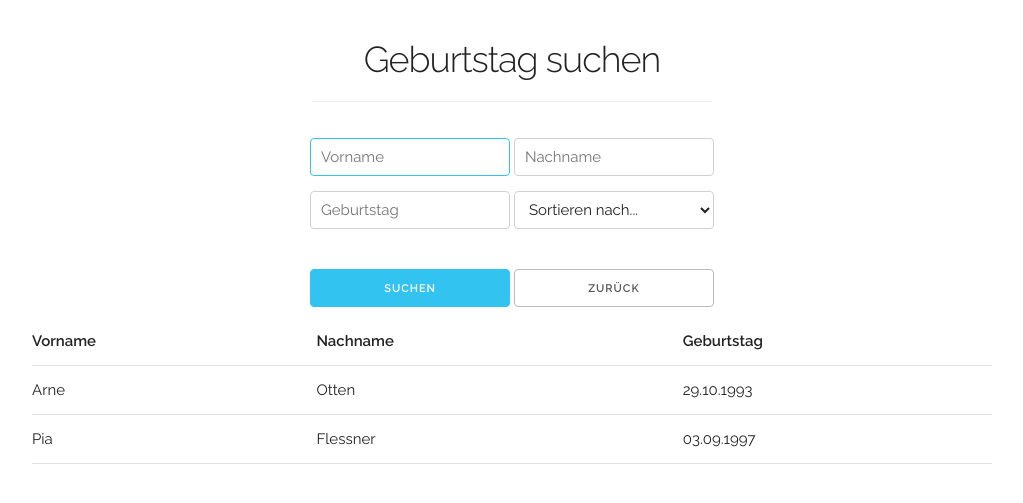
After one commit to ToxinSnake/gb-tafel, a PHP site: page /backend/search.html in a window 1280 px wide. The commit adds this page. Shown: the top 503 px of the page, without its empty margins (128-1151 px from the left). Run offline with PHP 8.4, Linux system fonts and the light colour scheme.

Commit message:
HTML for add and search

```diff
--- /dev/null
+++ b/backend/search.html
@@ -0,0 +1,120 @@
+<!DOCTYPE html>
+
+<!--
+* Made by Arne Otten
+* www.mj-12.net
+* 08/07/2018
+-->
+
+<html lang="en">
+<head>
+
+  <!-- Basic Page Needs
+  –––––––––––––––––––––––––––––––––––––––––––––––––– -->
+  <meta charset="utf-8">
+  <title>Geburtstag suchen</title>
+  <meta name="description" content="">
+  <meta name="author" content="Arne Otten">
+
+  <!-- Mobile Specific Metas
+  –––––––––––––––––––––––––––––––––––––––––––––––––– -->
+  <meta name="viewport" content="width=device-width, initial-scale=1">
+
+  <!-- FONT
+  –––––––––––––––––––––––––––––––––––––––––––––––––– -->
+  <link href="//fonts.googleapis.com/css?family=Raleway:400,300,600" rel="stylesheet" type="text/css">
+
+  <!-- CSS
+  –––––––––––––––––––––––––––––––––––––––––––––––––– -->
+  <link rel="stylesheet" href="../css/normalize.css">
+  <link rel="stylesheet" href="../css/skeleton.css">
+  <!-- <link rel="stylesheet" href="../css/menustyle.css"> -->
+
+  <!-- Favicon
+  –––––––––––––––––––––––––––––––––––––––––––––––––– -->
+  <link rel="icon" type="image/png" href="../images/favicon.png">
+
+</head>
+<style>
+
+h3{
+  text-align: center;
+  border-bottom: 1px solid #eeee;
+  padding-bottom: 0.5em;
+  min-width: 230px;
+  max-width: 400px;
+  display: block;
+  margin: 1em auto;
+}
+
+input[type="text"], .button, select{
+  max-width: 200px;
+  min-width: 115px;
+  width: 100%;
+}
+
+.twelve.columns{
+  text-align: center;
+}
+
+</style>
+<body>
+
+  <!-- Primary Page Layout
+  –––––––––––––––––––––––––––––––––––––––––––––––––– -->
+  <div class="container">
+    <div class="row">
+      <div class="twelve columns">
+        <h3>Geburtstag suchen</h3>
+        <form>
+          <input id="firstNameInput" placeholder="Vorname" type="text" autofocus>
+          <input id="LastNameInput" placeholder="Nachname" type="text"><br>
+          <input id="Birthday" placeholder="Geburtstag" type="text">
+          <select>
+             <option value="" disabled selected>Sortieren nach...</option>
+             <option value="sortFirstnameAsc">Vorname (Aufsteigend)</option>
+             <option value="sortFirstnameDesc">Vorname (Absteigend)</option>
+             <option value="sortLastnameAsc">Nachname (Aufsteigend)</option>
+             <option value="sortLastnameDesc">Nachname (Absteigend)</option>
+             <option value="sortBirthdayAsc">Geburtstag (Aufsteigend)</option>
+             <option value="sortBirthdayDesc">Geburtstag (Absteigend)</option>
+          </select>
+
+        <!--
+          <br>
+          <label for="order" style="display: inline;">Absteigend</label>
+          <input id="order" type="checkbox" name="order" value="descending">
+        -->
+
+        </form>
+        <a class="button button-primary" href="#">Suchen</a>
+        <a class="button button" href="edit.html">Zurück</a>
+
+        <table class="u-full-width">
+          <thead>
+            <tr>
+              <th>Vorname</th>
+              <th>Nachname</th>
+              <th>Geburtstag</th>
+            </tr>
+          </thead>
+          <tbody>
+            <tr>
+              <td>Arne</td>
+              <td>Otten</td>
+              <td>29.10.1993</td>
+            </tr>
+            <tr>
+              <td>Pia</td>
+              <td>Flessner</td>
+              <td>03.09.1997</td>
+            </tr>
+          </tbody>
+
+    </div>
+  </div>
+</div>
+<!-- End Document
+  –––––––––––––––––––––––––––––––––––––––––––––––––– -->
+</body>
+</html>
--- a/css/skeleton.css
+++ b/css/skeleton.css
@@ -232,6 +232,7 @@ input[type="text"],
 input[type="tel"],
 input[type="url"],
 input[type="password"],
+input[type="date"],
 textarea,
 select {
   height: 38px;
--- a/testing/sqlite_test.php
+++ b/testing/sqlite_test.php
@@ -1,7 +1,7 @@
 <!--
 Made by Arne Otten
 www.mj-12.net
-04/05/2018
+02/07/2018
 -->
 
 <!DOCTYPE html>
```
Also changed, not shown: backend/edit.html (added, +53 -0 lines), backend/menu.html (added, +56 -0 lines), backend/new.html (added, +59 -0 lines), css/menustyle.css (added, +42 -0 lines), login.html (added, +46 -0 lines).
